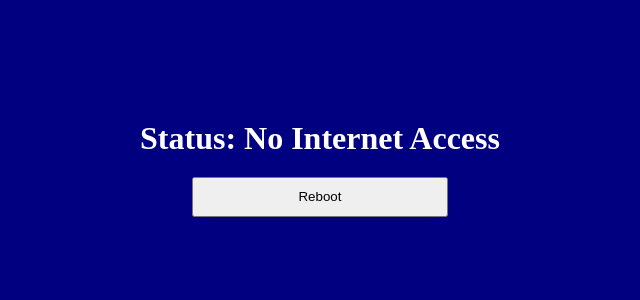
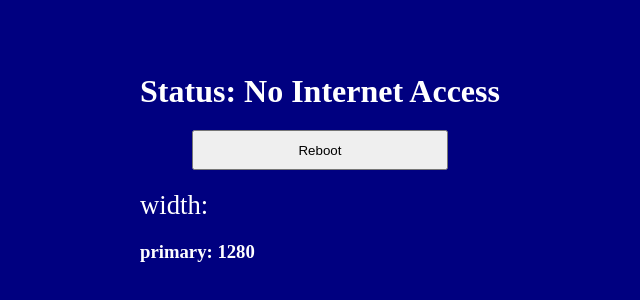
Before and after one commit to BeatiKing/rebootjs, a website: page index.html in a window 1280 px wide. Shown: the part 232-532 px from the top of the page, without its empty margins (320-960 px from the left). Drawn offline with Linux system fonts and the light colour scheme; no server answers.

Commit message:
testing screen orienation

```diff
--- a/index.html
+++ b/index.html
@@ -11,6 +11,7 @@
     <button id="btnReset">
         Reboot
     </button>
+    <span style="color:white;font-size:20pt">width:</span><h3 id="test" style='color:white;''></h3>
     <!-- <iframe src="http://admin:admin@192.168.1.1/rebootinfo.cgi" width=0 height=0></iframe> -->
     <script src="script.js"></script>
 </body>
--- a/script.js
+++ b/script.js
@@ -25,6 +25,11 @@ function checkInternetConnection(){
     });
 
     xhr.send();
+
+    document.getElementById('test').innerHTML = `primary: ${window.innerWidth}`;
+    window.screen.orientation.addEventListener('change', () => {
+        document.getElementById('test').innerHTML = window.innerWidth;
+    })
 }
 
 checkInternetConnection();
```
